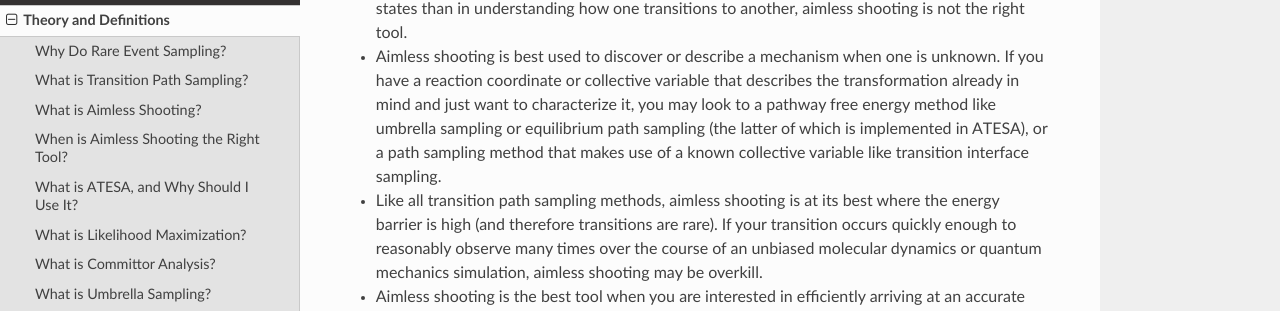
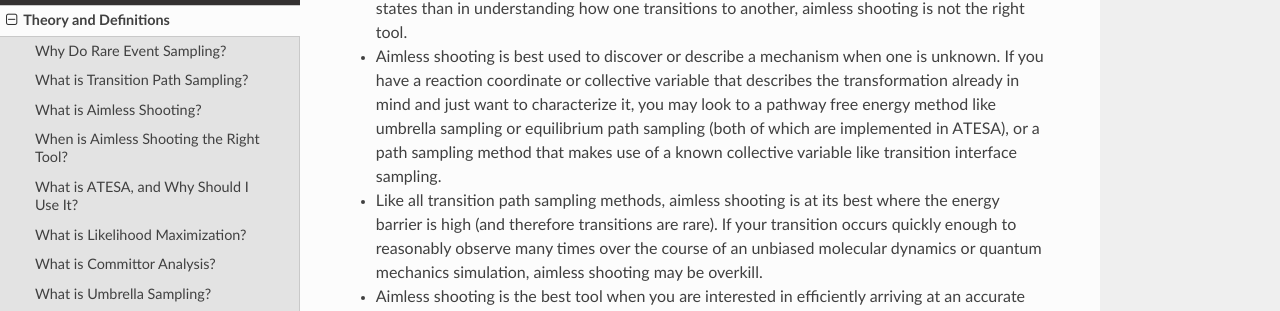
Before and after one commit to team-mayes/atesa, a Sphinx documentation site: the page built from docs/theory_of_operation.rst, in a window 1280 px wide and 900 px high, scrolled down 2056 px. Shown: the part 211-522 px from the top of the window. Built offline with Sphinx 7.4.7 and the Read the Docs theme 3.1.0, drawn with Linux system fonts in a browser that asks for light colours; pages that are not in the unit, such as notebooks, are missing from menus; the version number could not be read and is left out.

Commit message:
Update theory_of_operation.rst

```diff
--- a/docs/theory_of_operation.rst
+++ b/docs/theory_of_operation.rst
@@ -33,7 +33,7 @@ Of course, aimless shooting is not always to best tool for the job. Efficiency a
 
 - Aimless shooting is designed to focus sampling around transition states, rather than at the stable states that they connect. If you are more interested in comparing properties of stable states than in understanding how one transitions to another, aimless shooting is not the right tool.
 
-- Aimless shooting is best used to discover or describe a mechanism when one is unknown. If you have a reaction coordinate or collective variable that describes the transformation already in mind and just want to characterize it, you may look to a pathway free energy method like umbrella sampling or equilibrium path sampling (the latter of which is implemented in ATESA), or a path sampling method that makes use of a known collective variable like transition interface sampling.
+- Aimless shooting is best used to discover or describe a mechanism when one is unknown. If you have a reaction coordinate or collective variable that describes the transformation already in mind and just want to characterize it, you may look to a pathway free energy method like umbrella sampling or equilibrium path sampling (both of which are implemented in ATESA), or a path sampling method that makes use of a known collective variable like transition interface sampling.
 
 - Like all transition path sampling methods, aimless shooting is at its best where the energy barrier is high (and therefore transitions are rare). If your transition occurs quickly enough to reasonably observe many times over the course of an unbiased molecular dynamics or quantum mechanics simulation, aimless shooting may be overkill.
 
```
